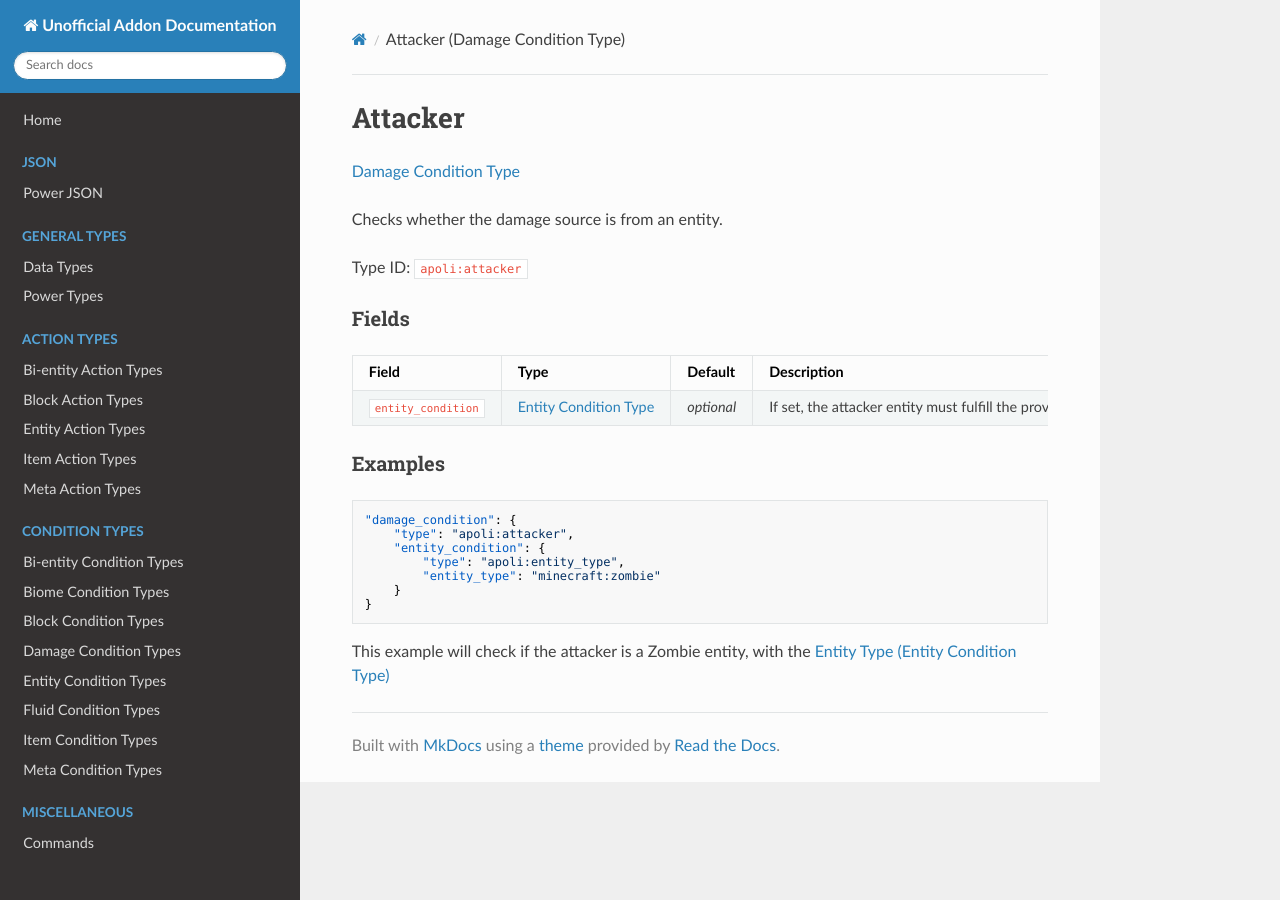
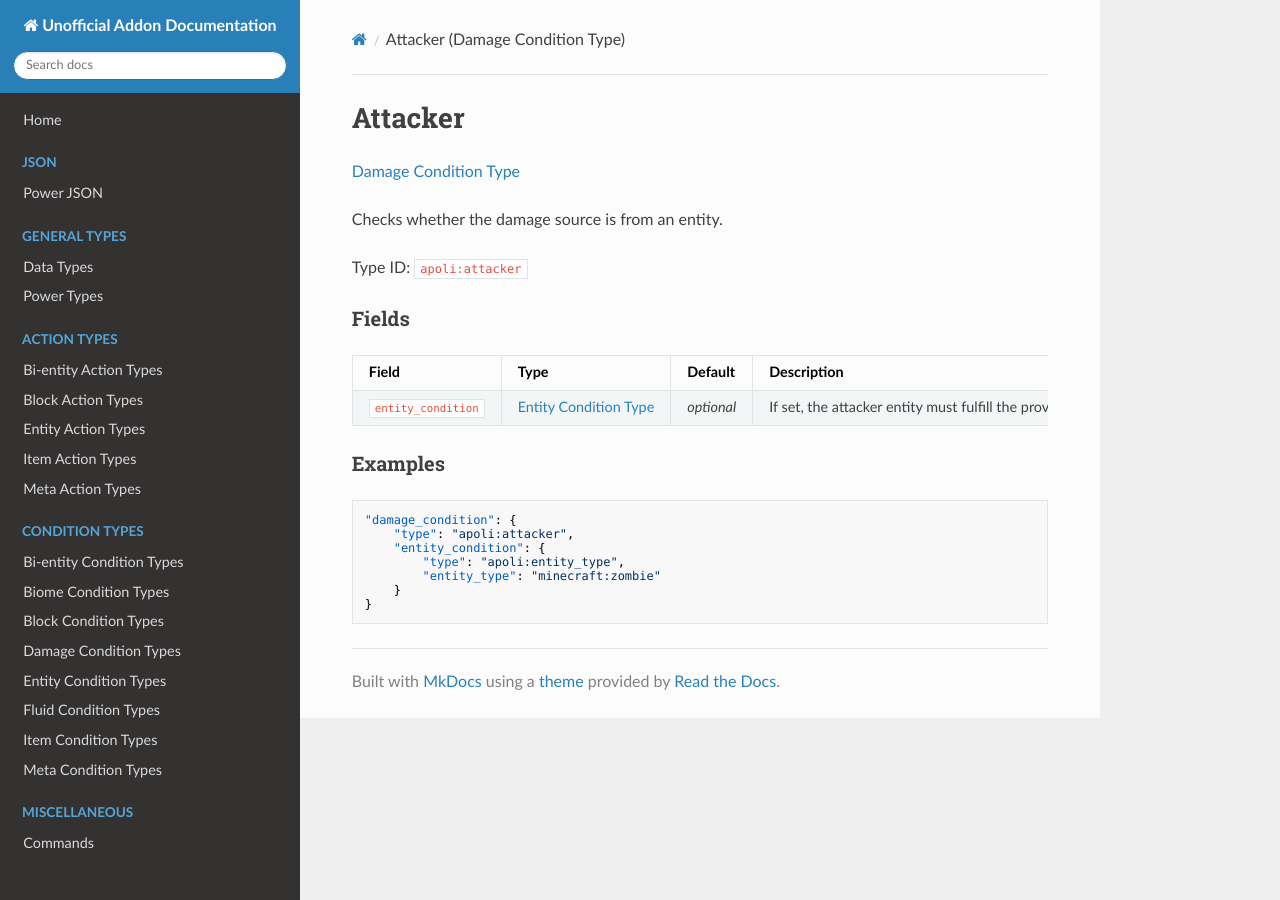
Before and after one commit to apace100/origins-docs, an MkDocs documentation site: the page built from docs/types/damage_condition_types/attacker.md, in a window 1280 px wide. Built offline with MkDocs 1.6.1, drawn with Linux system fonts in a browser that asks for light colours; nearby versions of some CDN libraries.

Commit message:
Merged Stuff

````diff
--- a/docs/types/damage_condition_types/attacker.md
+++ b/docs/types/damage_condition_types/attacker.md
@@ -30,5 +30,3 @@ Field  | Type | Default | Description
     }
 }
 ```
-
-This example will check if the attacker is a Zombie entity, with the [Entity Type (Entity Condition Type)](../entity_condition_types/entity_type.md)
````
